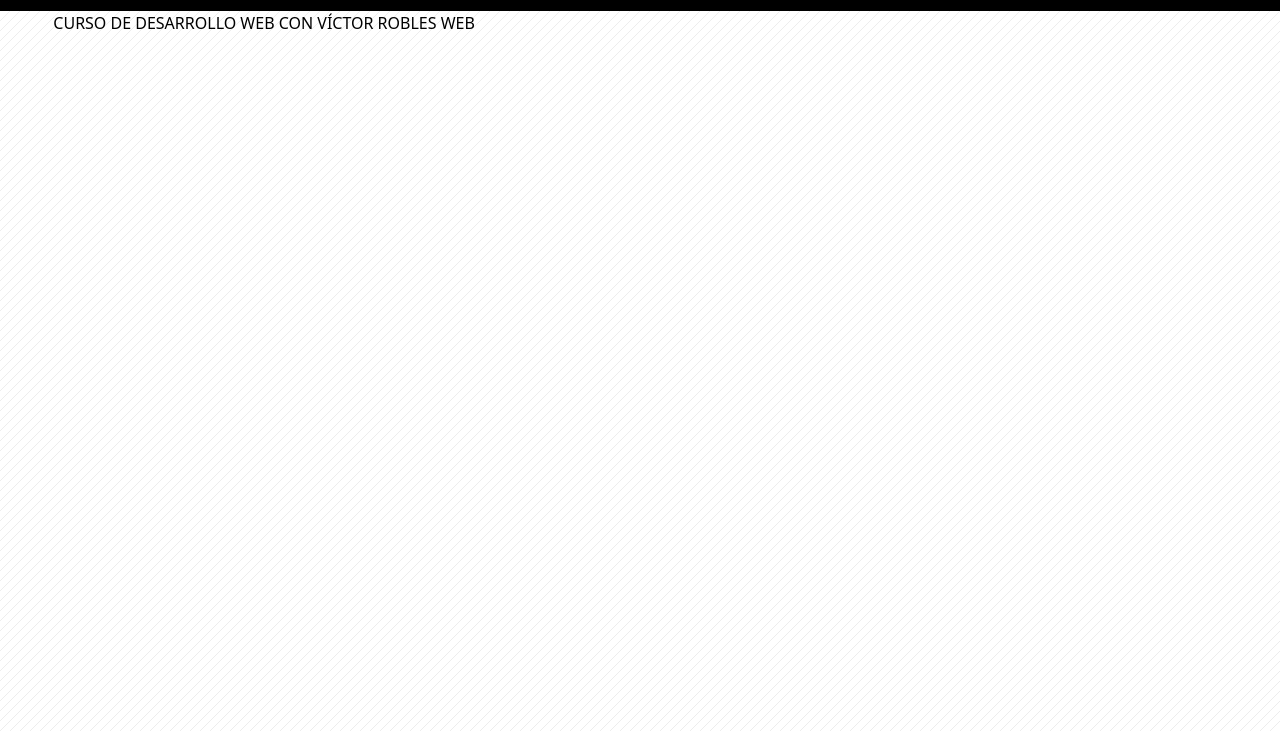
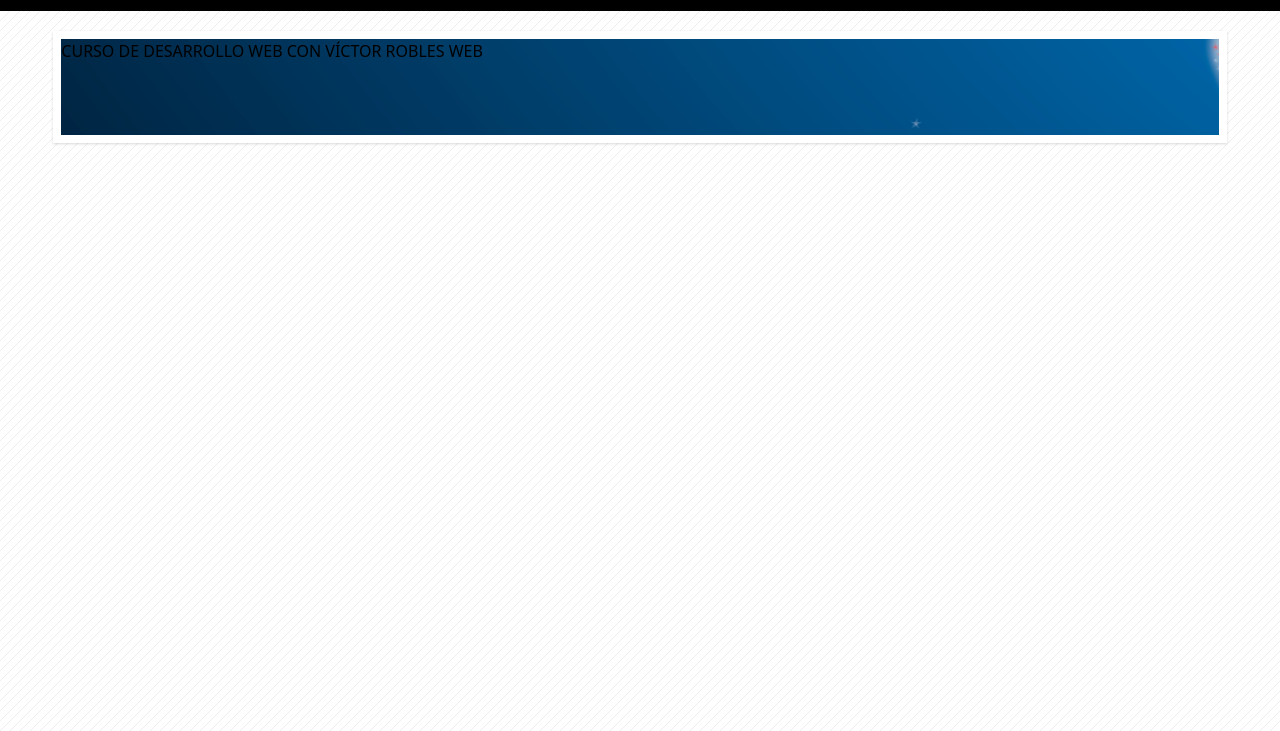
Before and after one commit to axSheru/curso-tailwind, a website: page index.html in a window 1280 px wide. Shown: the part 69-800 px from the top of the page. Drawn offline with nearby package versions, Linux system fonts and the light colour scheme; files that its build step writes are made by us from their sources.

Commit message:
FEAT: Se crean clases personalizadas para usar la imagen del banner y especificar su posición.

```diff
--- a/index.html
+++ b/index.html
@@ -85,7 +85,18 @@
     <section class="container w-11/12 mx-auto">
 
         <!--Inicio banner-->
-        <div id="banner" class="">
+        <div id="banner" class="
+            w-full
+            h-28
+            mx-auto
+            border-8
+            border-white
+            overflow-hidden
+            shadow
+            m-5
+            bg-banner
+            bg-banner-position
+        ">
             <h1>CURSO DE DESARROLLO WEB CON VÍCTOR ROBLES WEB</h1>
         </div>
         <!--Fin banner-->
--- a/tailwind.config.js
+++ b/tailwind.config.js
@@ -8,8 +8,12 @@ module.exports = {
                 'xs': { 'max': '768px' }
             },
             backgroundImage: theme => ({
-                'body-pattern': "url('../img/pattern.png')"
+                'body-pattern': "url('../img/pattern.png')",
+                'banner': "url('../img/bakbaner.png')",
             }),
+            backgroundPosition: {
+                'banner-position': "-200px -200px"
+            },
             colors: {
                 "azul-claro": "#37bcf9",
                 "azul-oscuro": "#0370b9"
```
